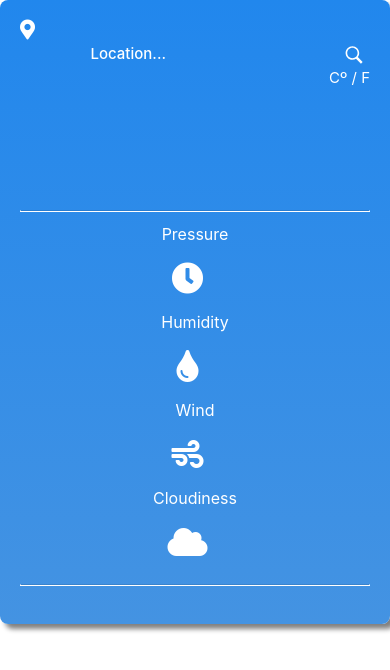
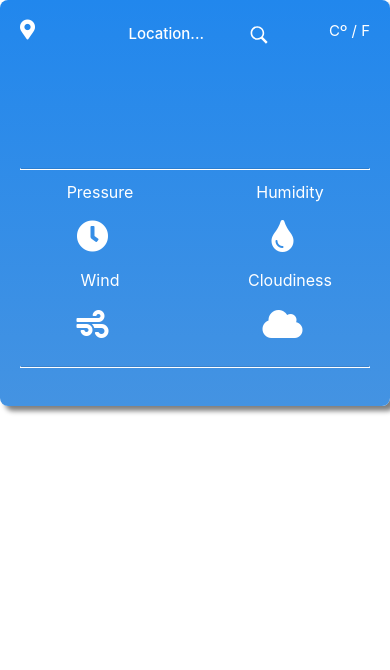
Before and after one commit to shtrole/zavrsni-rad-meteo-prognoza, a plain HTML site: page index.html in a window 390 px wide. Drawn offline with nearby package versions, Linux system fonts and the light colour scheme.

Commit message:
Update index.html

```diff
--- a/index.html
+++ b/index.html
@@ -24,15 +24,15 @@
 
 <body>
     <div class="container text-center">
-        <!-- Header line -->
+        <!-- Header search line -->
         <header class="row">
-                <span class="col-sm-3"><i class="fas fa-map-marker-alt" type="button" onclick="window.location.reload()" id="current-location"></i> </span>
-                <span id="search-location" class="col-sm-6">
+                <span class="col-3"><i class="fas fa-map-marker-alt" onclick="window.location.reload()" id="current-location"></i> </span>
+                <span id="search-location" class="col-6">
                         <input type="text" id="enter-location" placeholder="Location..." required onfocus="value=''">
                         <button type="submit" value="" id="search"><img src="./images/search.svg" alt="search-magnifing-glass"></button>
 
                 </span>
-                <span id="convert-temperature" class="col-sm-3"><span id="celzius">C&#186;</span> / <span id="fahrenheit"></span>F</span>
+                <span id="convert-temperature" class="col-3"><span id="celzius">C&#186;</span> / <span id="fahrenheit"></span>F</span>
 
         </header>
 
@@ -50,24 +50,23 @@
 
         <!-- More weather info block -->
         <div id="more-info">
-
             <div class="row">
-                <div class="pressure-info col-sm-6">
+                <div class="pressure-info col-6">
                     <p>Pressure</p>
                     <p><strong><i class="fas fa-clock fa-2x"></i><span id="pressure"></span></strong></p>
                 </div>
-                <div class="humidity-info col-sm-6">
+                <div class="humidity-info col-6">
                     <p>Humidity</p>
                     <p><strong><i class="fas fa-tint fa-2x"></i><span id="humidity"></span></strong></p>
                 </div>
             </div>
 
             <div class="row">
-                <div class="wind-info col-sm-6">
+                <div class="wind-info col-6">
                     <p>Wind</p>
                     <p><strong><i class="fas fa-wind fa-2x"></i><span id="wind-direction-speed"></span></strong></p>
                 </div>
-                <div class="cloudiness-info col-sm-6">
+                <div class="cloudiness-info col-6">
                     <p>Cloudiness</p>
                     <p><strong><i class="fas fa-cloud fa-2x"></i><span id="clouds"></span></strong></p>
                 </div>
@@ -76,11 +75,9 @@
 
         <hr>
 
-
         <!-- Weekly forecast -->
         <section>
             <h6 class="weekly-forecast" id="weekly"></h6>
-
         </section>
 
     </div>
```
